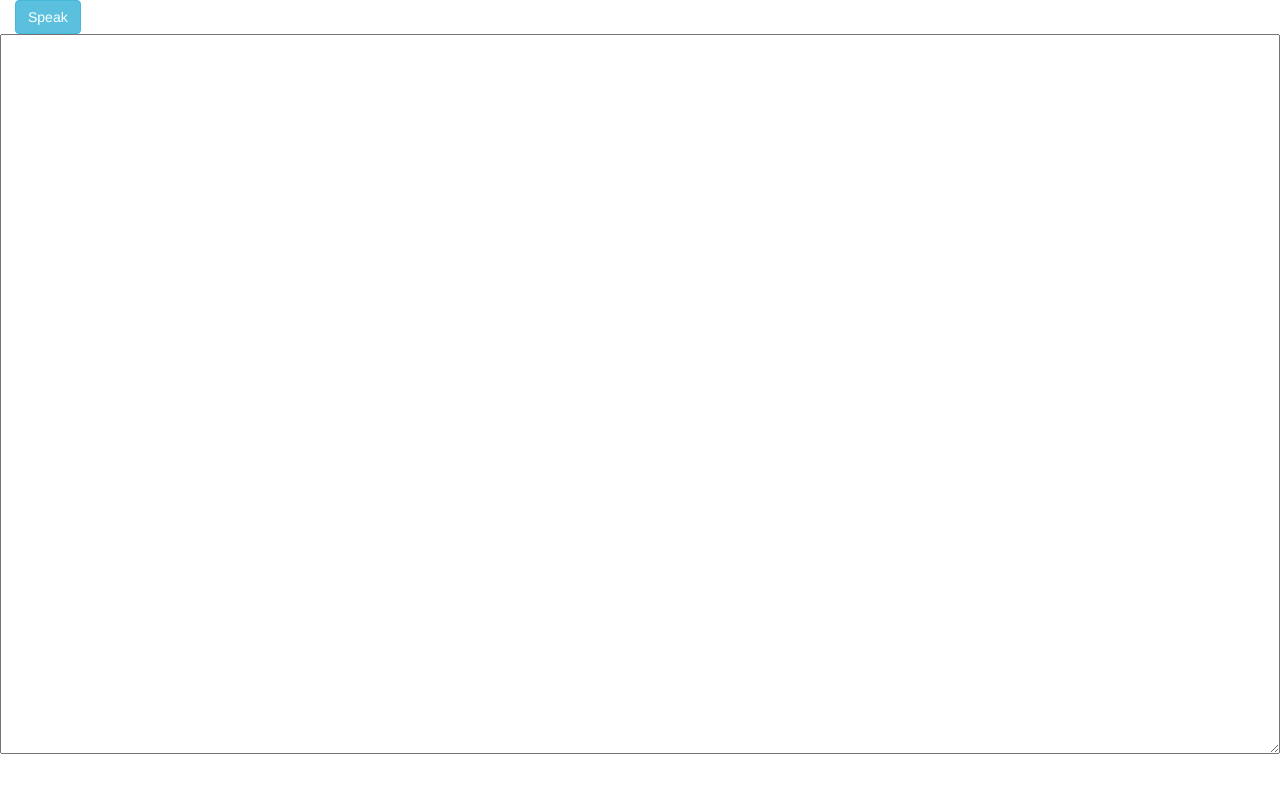
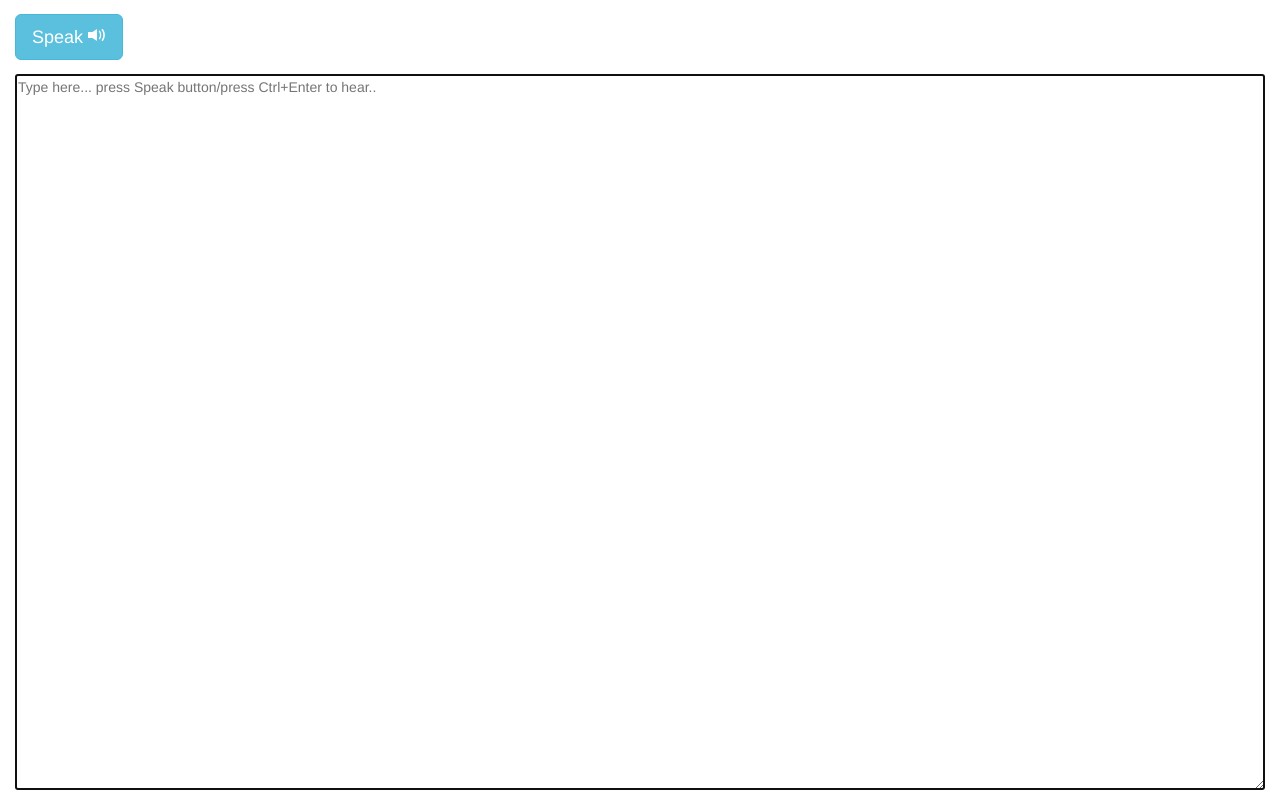
Before and after one commit to annamkishore/TalkingPad, a website: page src/web/talkingPad.html in a window 1280 px wide. Drawn offline with nearby package versions, Linux system fonts and the light colour scheme; no server answers.

Commit message:
look and feel

```diff
--- a/src/web/talkingPad.html
+++ b/src/web/talkingPad.html
@@ -22,7 +22,7 @@
                 if( event1.which == 10 ) {
                     speak();
                 }
-            });
+            }).focus();
 
             updateButtons();
         });
@@ -93,11 +93,13 @@
 </head>
 <body>
     <div class="container-fluid">
-        <div class="row">
-            <div class="col-md-3">
-                <span class="btn btn-info" onclick="speak()">Speak</span>
+        <div class="row" style="margin-top: 1em; margin-bottom: 1em">
+            <div class="col-md-4 col-sm-4 col-xs-4">
+                <button class="btn btn-info btn-lg">
+                    Speak <span class="glyphicon glyphicon-volume-up"></span>
+                </button>
             </div>
-            <div class="col-md-9" align="right">
+            <div class="col-md-8 col-sm-8 col-xs-8" align="right">
                 <span id="signInButton" class="g-signin2" data-onsuccess="onSignIn"></span>
                 <span id="greet"></span>
                 <a id="signOutButton" href="#" class="btn btn-info" onclick="signOut()">
@@ -105,8 +107,14 @@
                 </a>
             </div>
         </div>
+        <div class="row">
+            <div class="col-md-12">
+                <textarea id="textToSpeech"
+                          placeholder="Type here... press Speak button/press Ctrl+Enter to hear.."
+                          style="min-width: 100%; display: inline-flex; height: calc(100vh - 6em);"></textarea>
+            </div>
+        </div>
     </div>
 
-    <textarea id="textToSpeech" style="width: 100vw; height: 90vh"></textarea>
 </body>
 </html>
```
